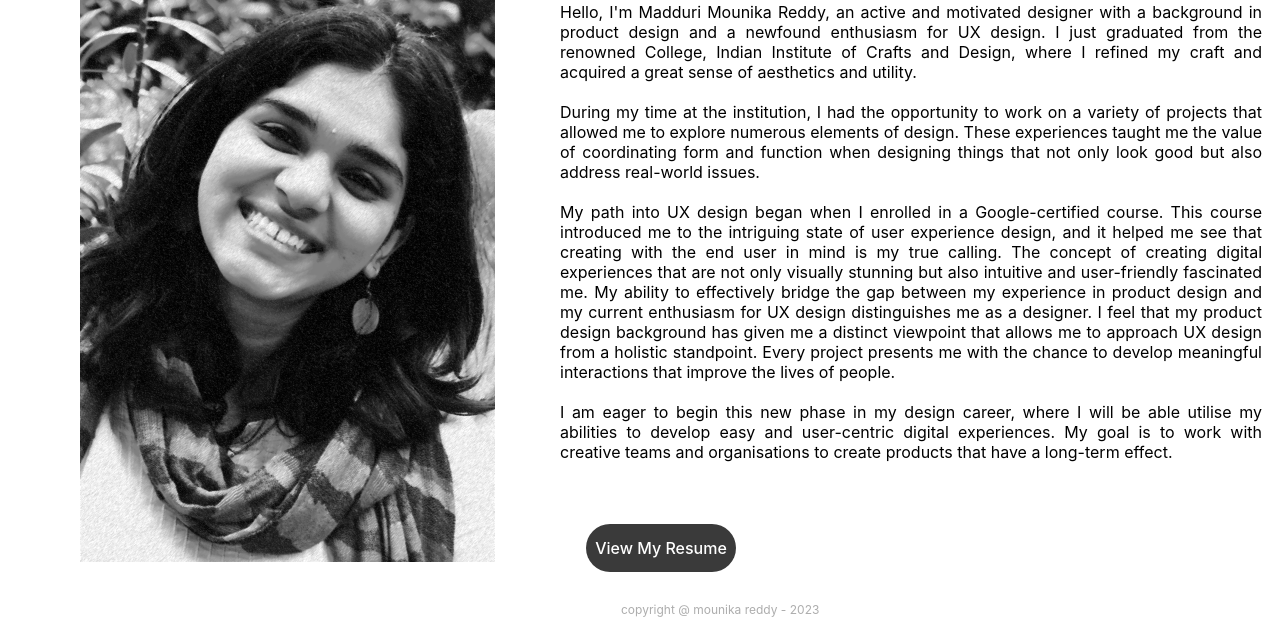
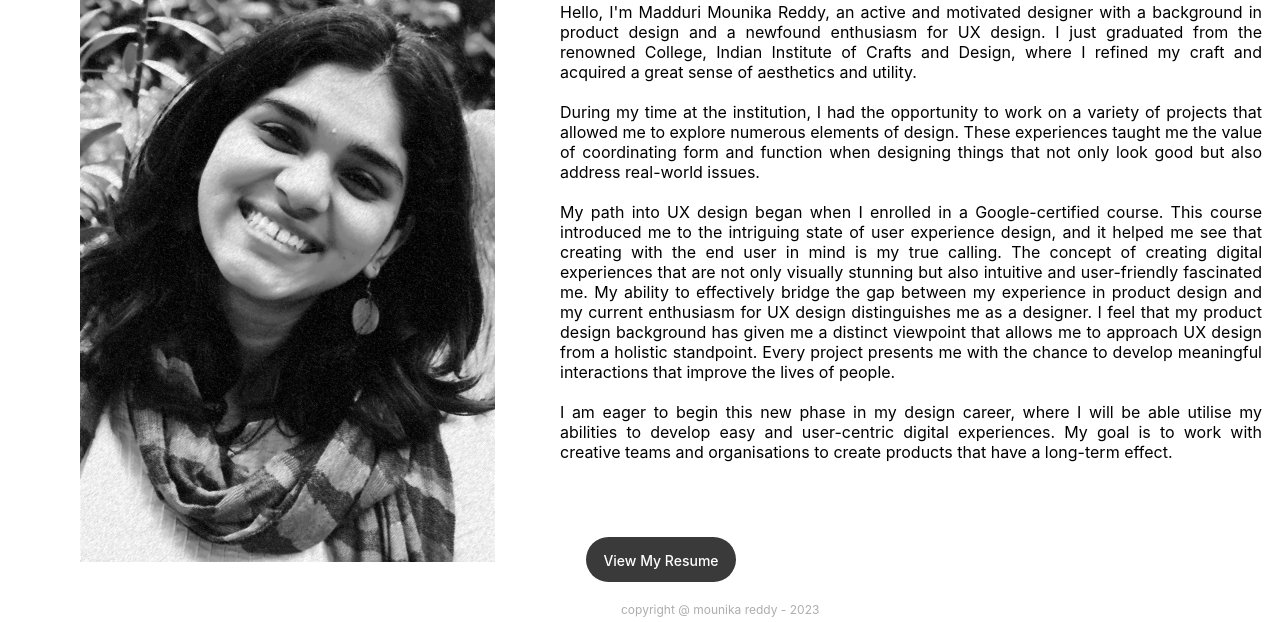
Before and after one commit to mounika0826/mounika.github.io, a plain HTML site: page about.html in a window 1280 px wide. Shown: the part 178-800 px from the top of the page. Drawn offline with Linux system fonts and the light colour scheme.

Commit message:
portfolio

```diff
--- a/styles.css
+++ b/styles.css
@@ -94,16 +94,16 @@ nav {
 }
 #resumeButton {
     width: 150px;
-    height: 48px;
+    height: 45px;
     left: 586px;
-    bottom: 50px;
+    bottom: 40px;
     position: absolute;
     background: #3A3A3A;
     border-radius: 30px;
     text-align: center;
     line-height: 48px;
     color: white;
-    font-size: 16px;
+    font-size: 14px;
     font-family: Inter, sans-serif;
     font-weight: 500;
 }
```
